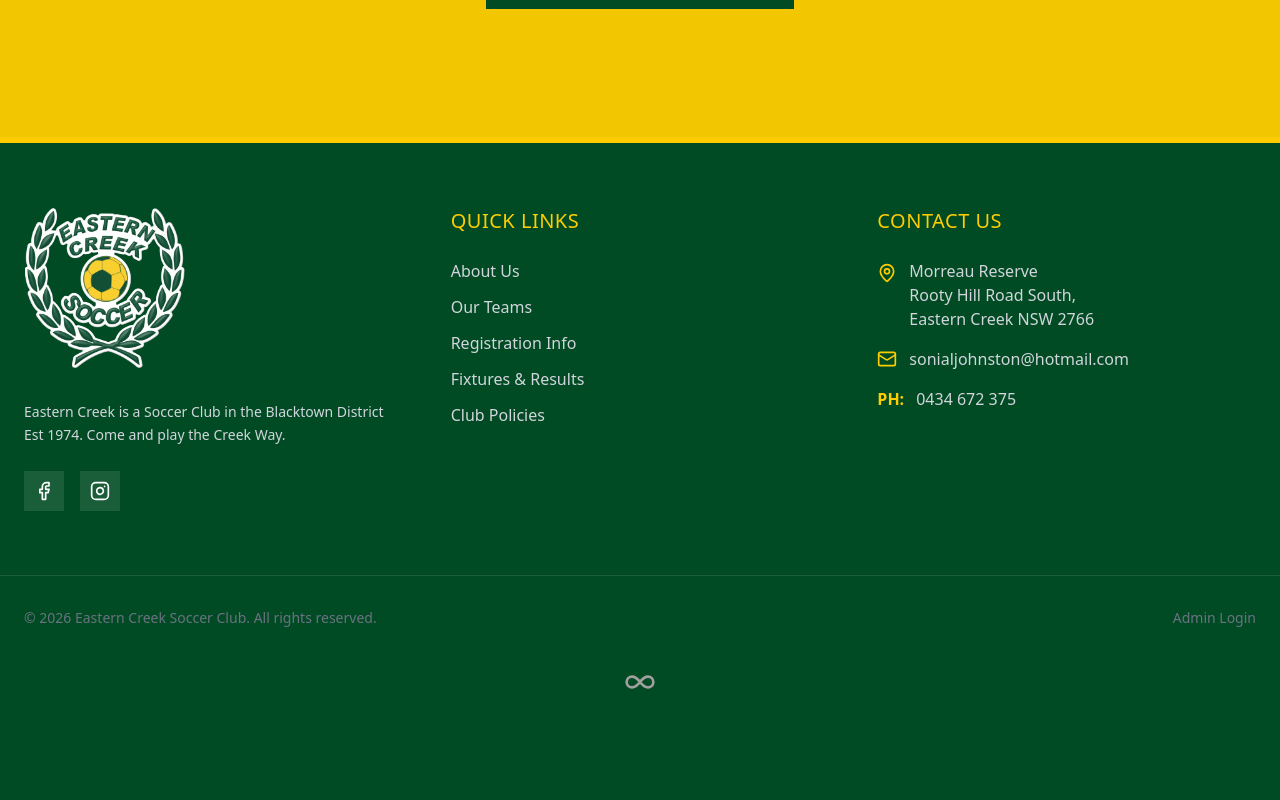
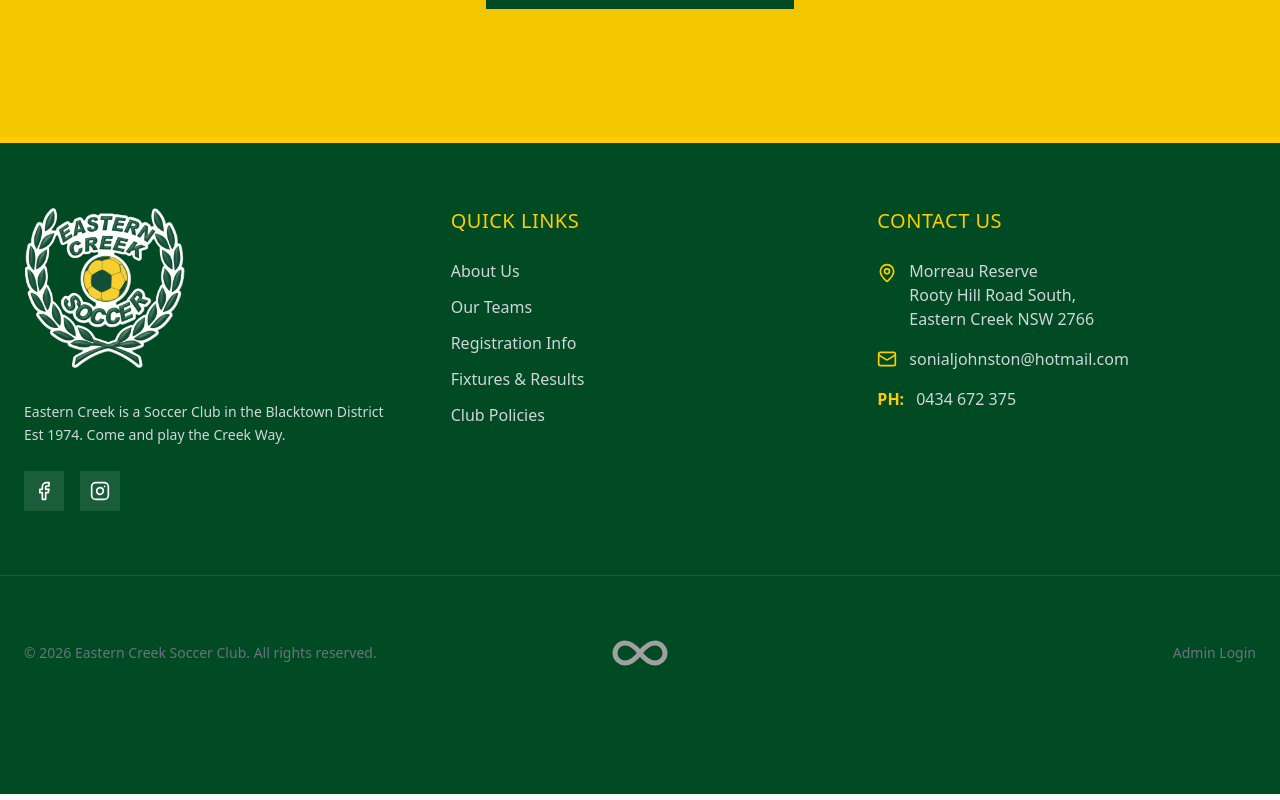
Before and after one commit to aryansinha9/EasternCreekPioneers, a Next.js app: page / in a window 1280 px wide. Shown: the part 2183-2983 px from the top of the page. Built offline with nearby package versions, Linux system fonts and the light colour scheme; no server answers; the database is empty.

Commit message:
style(footer): Increase Infinity size and center inline with copyright

```diff
--- a/src/app/globals.css
+++ b/src/app/globals.css
@@ -72,20 +72,13 @@
 }
 
 /* Footer Infinity Symbol Component */
-.footer-infinity-container {
-  display: flex;
-  justify-content: center;
-  align-items: center;
-  width: 100%;
-  padding: 24px 0;
-}
 
 .infinity-link {
   display: inline-flex;
   justify-content: center;
   align-items: center;
-  width: 60px;
-  height: 60px;
+  width: 90px;
+  height: 90px;
   border-radius: 50%;
   color: #888888;
   background-color: transparent;
@@ -97,8 +90,8 @@
 }
 
 .infinity-icon {
-  width: 32px;
-  height: 32px;
+  width: 60px;
+  height: 60px;
   transition: all 0.4s ease;
 }
 
--- a/src/components/Footer.tsx
+++ b/src/components/Footer.tsx
@@ -96,18 +96,23 @@
                 </div>
             </div>
 
-            <div className="max-w-7xl mx-auto px-6 mt-16 pt-8 border-t border-white/10 flex flex-col md:flex-row justify-between items-center text-gray-500 text-sm font-body">
-                <div>&copy; {new Date().getFullYear()} Eastern Creek Soccer Club. All rights reserved.</div>
-                <div className="mt-4 md:mt-0"><a href="/admin" className="hover:text-white transition-colors">Admin Login</a></div>
+            <div className="max-w-7xl mx-auto px-6 mt-16 pt-8 pb-8 border-t border-white/10 flex flex-col md:flex-row justify-between items-center text-gray-500 text-sm font-body gap-6 md:gap-0">
+                <div className="flex-1 text-center md:text-left order-2 md:order-1">
+                    &copy; {new Date().getFullYear()} Eastern Creek Soccer Club. All rights reserved.
                 </div>
 
-            <div className="footer-infinity-container">
+                <div className="order-1 md:order-2 flex justify-center">
                     <a href="https://www.anantasystems.com.au/" target="_blank" rel="noopener noreferrer" className="infinity-link" aria-label="Created by Ananta Systems, opens in a new tab">
                         <svg className="infinity-icon" xmlns="http://www.w3.org/2000/svg" width="24" height="24" viewBox="0 0 24 24" fill="none" stroke="currentColor" strokeWidth="2" strokeLinecap="round" strokeLinejoin="round">
                             <path d="M12 12c-2-2.67-4-4-6-4a4 4 0 1 0 0 8c2 0 4-1.33 6-4Zm0 0c2 2.67 4 4 6 4a4 4 0 1 0 0-8c-2 0-4 1.33-6 4Z" />
                         </svg>
                     </a>
                 </div>
+
+                <div className="flex-1 text-center md:text-right order-3 md:mt-0">
+                    <a href="/admin" className="hover:text-white transition-colors">Admin Login</a>
+                </div>
+            </div>
         </footer>
     );
 }
```
Lines whose indentation alone changed are shown as unchanged.
